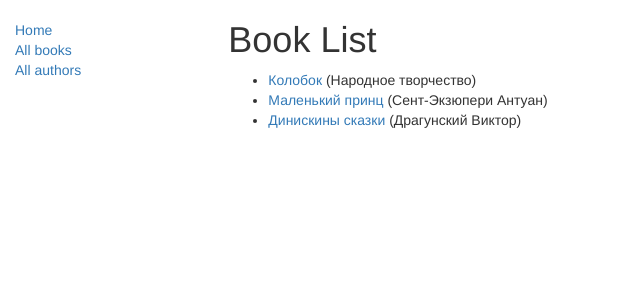
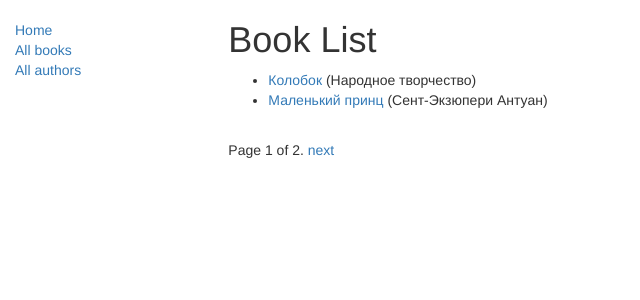
Before and after one commit to doker123/localLibrary, a Django app: page /catalog/books/ in a window 1280 px wide. Shown: the top 300 px of the page, without its empty margins (0-640 px from the left). Run offline with Django 5.2, Linux system fonts and the light colour scheme; data comes from the database, SQL or seed files in the repository; both versions use the stored data as it was after the commit; some libraries are stand-ins or nearby versions.

Commit message:
Написал пагинацию списков книг и авторов

```diff
--- a/catalog/models.py
+++ b/catalog/models.py
@@ -29,7 +29,7 @@ class Book(models.Model):
         return self.title
 
     def get_absolute_url(self):
-        return reverse('book-detail', args=[str(self.id)])
+        return reverse('book_detail', args=[str(self.id)])
 
     def display_genre(self):
         return ', '.join([ genre.name for genre in self.genre.all()[:3]])
--- a/catalog/views.py
+++ b/catalog/views.py
@@ -26,14 +26,14 @@ def index(request):
 
 class BookListView(generic.ListView):
     model = Book
-    paginate_by = 10
+    paginate_by = 2
 
 class BookDetailView(generic.DetailView):
     model = Book
 
 class AuthorListView(generic.ListView):
     model = Author
-    paginate_by = 10
+    paginate_by = 2
 
 class AuthorDetailView(generic.DetailView):
     model = Author
--- a/templates/base.html
+++ b/templates/base.html
@@ -6,9 +6,9 @@
     <meta name="viewport" content="width=device-width, initial-scale=1" />
     <link
       rel="stylesheet"
-      href="https://maxcdn.bootstrapcdn.com/bootstrap/3.3.7/css/bootstrap.min.css" />
-    <script src="https://ajax.googleapis.com/ajax/libs/jquery/1.12.4/jquery.min.js"></script>
-    <script src="https://maxcdn.bootstrapcdn.com/bootstrap/3.3.7/js/bootstrap.min.js"></script>
+      href="https://maxcdn.bootstrapcdn.com/bootstrap/3.3.7/css/bootstrap.min.css  " />
+    <script src="https://ajax.googleapis.com/ajax/libs/jquery/1.12.4/jquery.min.js  "></script>
+    <script src="https://maxcdn.bootstrapcdn.com/bootstrap/3.3.7/js/bootstrap.min.js  "></script>
 
     <!-- Добавление дополнительного статического CSS файла -->
     {% load static %}
@@ -27,7 +27,27 @@
             </ul>
           {% endblock %}
         </div>
-        <div class="col-sm-10 ">{% block content %}{% endblock %}</div>
+        <div class="col-sm-10 ">
+            {% block content %}{% endblock %} <!-- Только блок content -->
+
+            {% block pagination %} <!-- Блок pagination на том же уровне, что и content -->
+                {% if is_paginated %}
+                  <div class="pagination">
+                    <span class="page-links">
+                      {% if page_obj.has_previous %}
+                        <a href="{{ request.path }}?page={{ page_obj.previous_page_number }}">previous</a>
+                      {% endif %}
+                      <span class="page-current">
+                        Page {{ page_obj.number }} of {{ page_obj.paginator.num_pages }}.
+                      </span>
+                      {% if page_obj.has_next %}
+                        <a href="{{ request.path }}?page={{ page_obj.next_page_number }}">next</a>
+                      {% endif %}
+                    </span>
+                  </div>
+                {% endif %}
+            {% endblock %}
+        </div>
       </div>
     </div>
   </body>
```
Also changed, not shown: templates/catalog/author_detail.html (added, +25 -0 lines), db.sqlite3.
